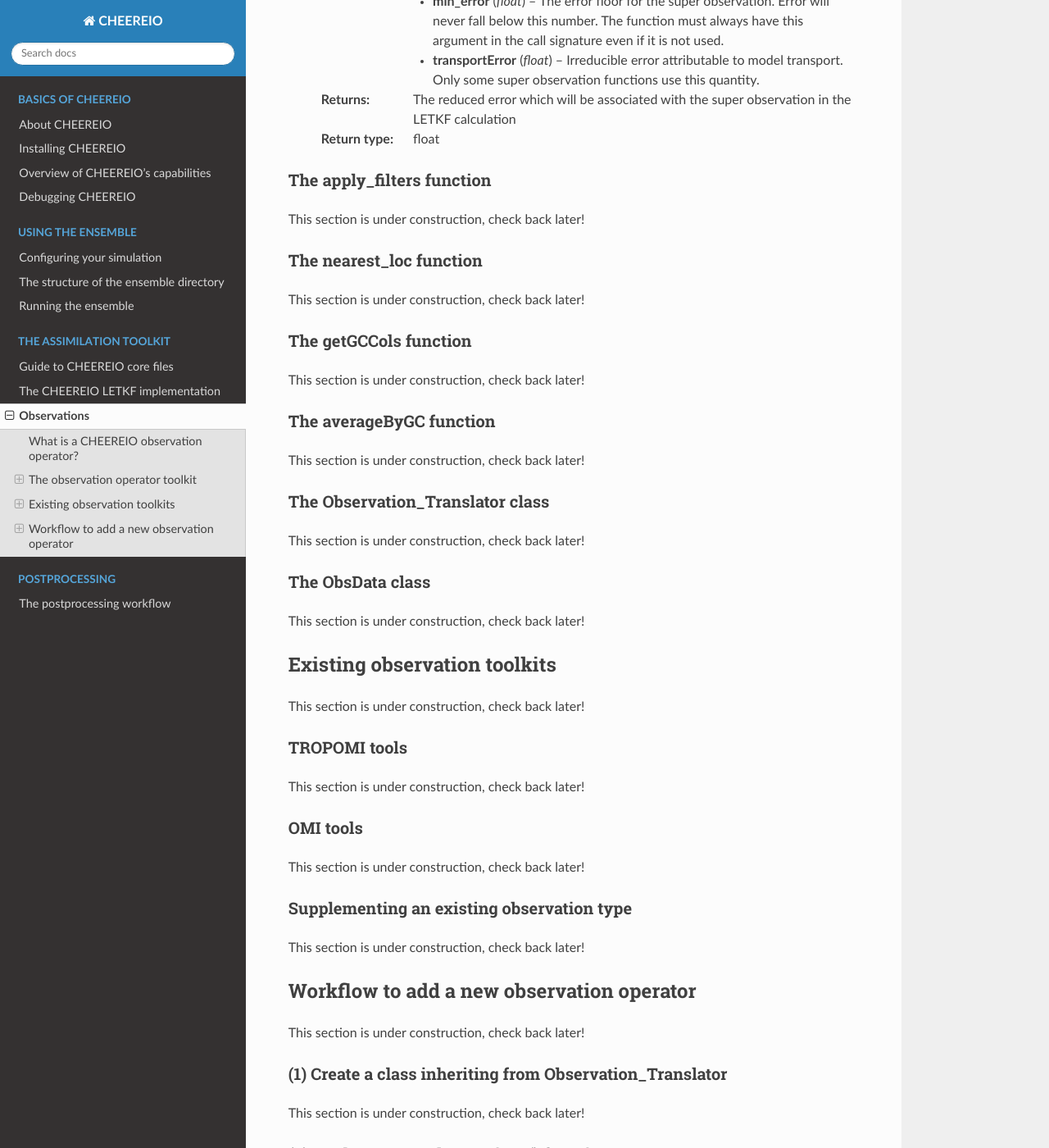
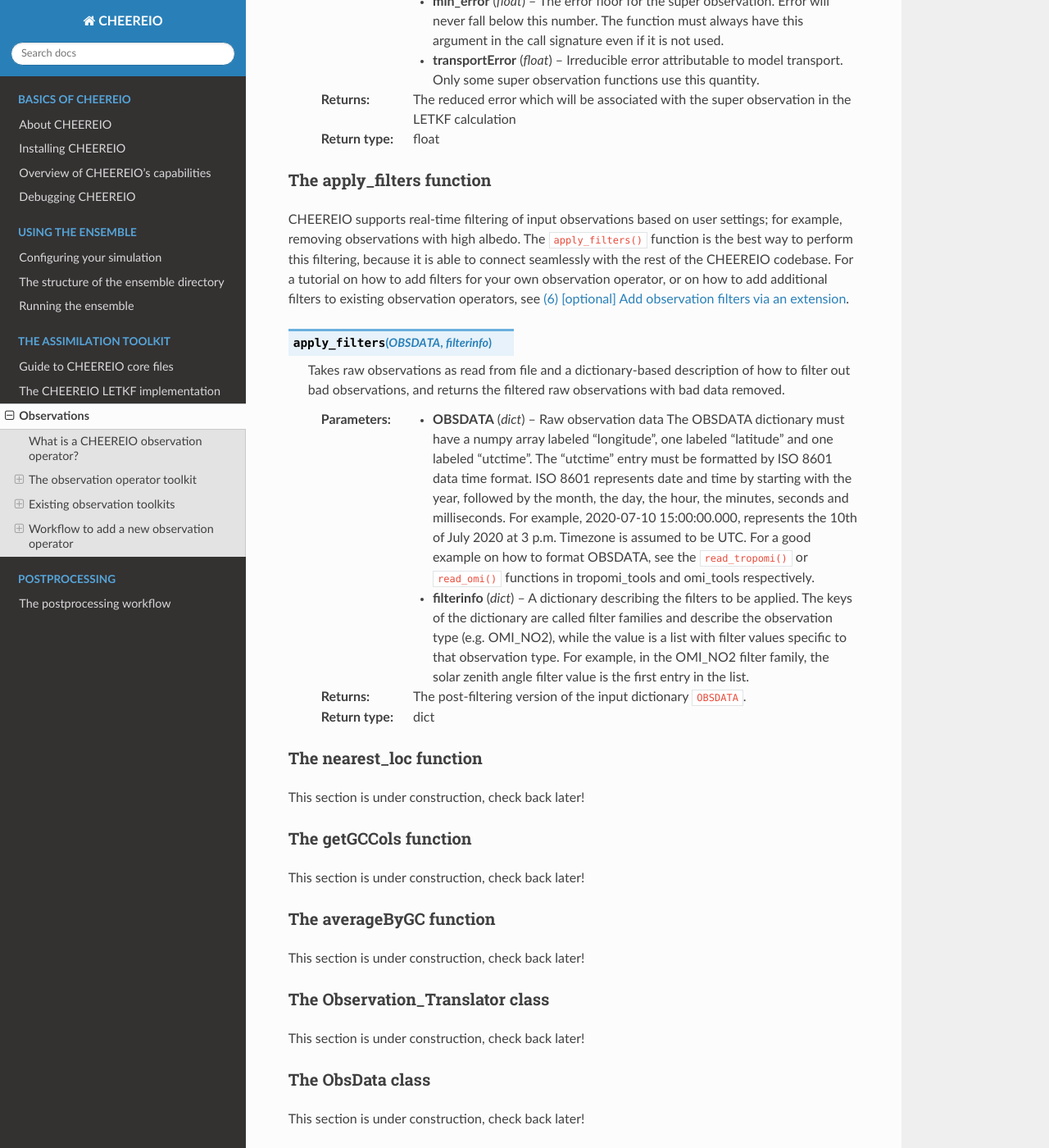
Before and after one commit to drewpendergrass/CHEEREIO, a Sphinx documentation site: the page built from docs/Observations.rst, in a window 1280 px wide and 1400 px high, scrolled down 2383 px. Shown: the whole window at 82% size. Built offline with Sphinx 7.4.7 and the Read the Docs theme 2.0.0, drawn with Linux system fonts in a browser that asks for light colours.

Commit message:
docs update

```diff
--- a/docs/Observations.rst
+++ b/docs/Observations.rst
@@ -52,7 +52,16 @@
 The apply_filters function
 ~~~~~~~~~~~~~
 
-This section is under construction, check back later!
+CHEEREIO supports real-time filtering of input observations based on user settings; for example, removing observations with high albedo. The ``apply_filters()`` function is the best way to perform this filtering, because it is able to connect seamlessly with the rest of the CHEEREIO codebase. For a tutorial on how to add filters for your own observation operator, or on how to add additional filters to existing observation operators, see :ref:`Observation filters`.
+
+.. py:function:: apply_filters(OBSDATA,filterinfo)
+
+   Takes raw observations as read from file and a dictionary-based description of how to filter out bad observations, and returns the filtered raw observations with bad data removed.
+
+   :param dict OBSDATA: Raw observation data The OBSDATA dictionary must have a numpy array labeled "longitude", one labeled "latitude" and one labeled "utctime". The "utctime" entry must be formatted by ISO 8601 data time format. ISO 8601 represents date and time by starting with the year, followed by the month, the day, the hour, the minutes, seconds and milliseconds. For example, 2020-07-10 15:00:00.000, represents the 10th of July 2020 at 3 p.m. Timezone is assumed to be UTC. For a good example on how to format OBSDATA, see the ``read_tropomi()`` or ``read_omi()`` functions in tropomi_tools and omi_tools respectively.
+   :param dict filterinfo: A dictionary describing the filters to be applied. The keys of the dictionary are called filter families and describe the observation type (e.g. OMI_NO2), while the value is a list with filter values specific to that observation type. For example, in the OMI_NO2 filter family, the solar zenith angle filter value is the first entry in the list.
+   :return: The post-filtering version of the input dictionary ``OBSDATA``.
+   :rtype: dict
 
 The nearest_loc function
 ~~~~~~~~~~~~~
@@ -140,6 +149,8 @@
 
 This section is under construction, check back later!
 
+.. _Observation filters:
+
 (6) [optional] Add observation filters via an extension
 ~~~~~~~~~~~~~
 
```
